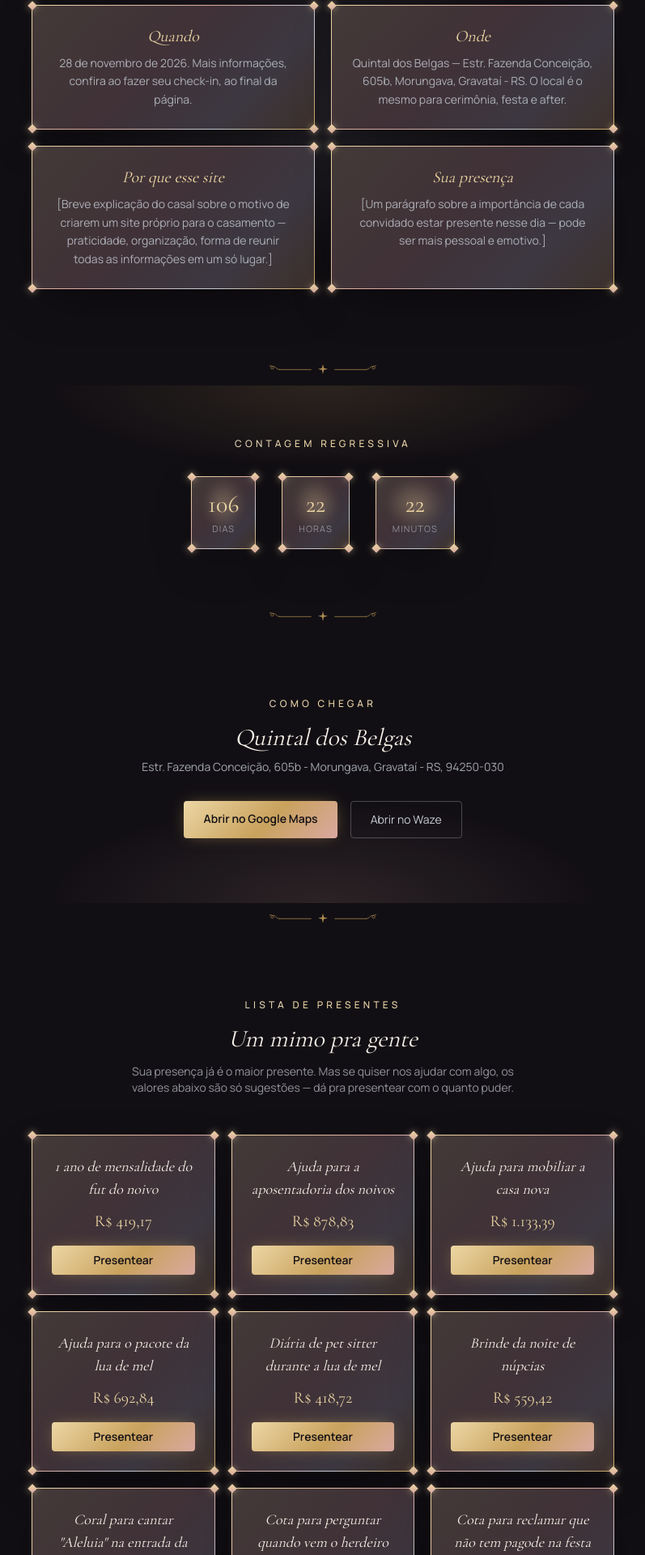
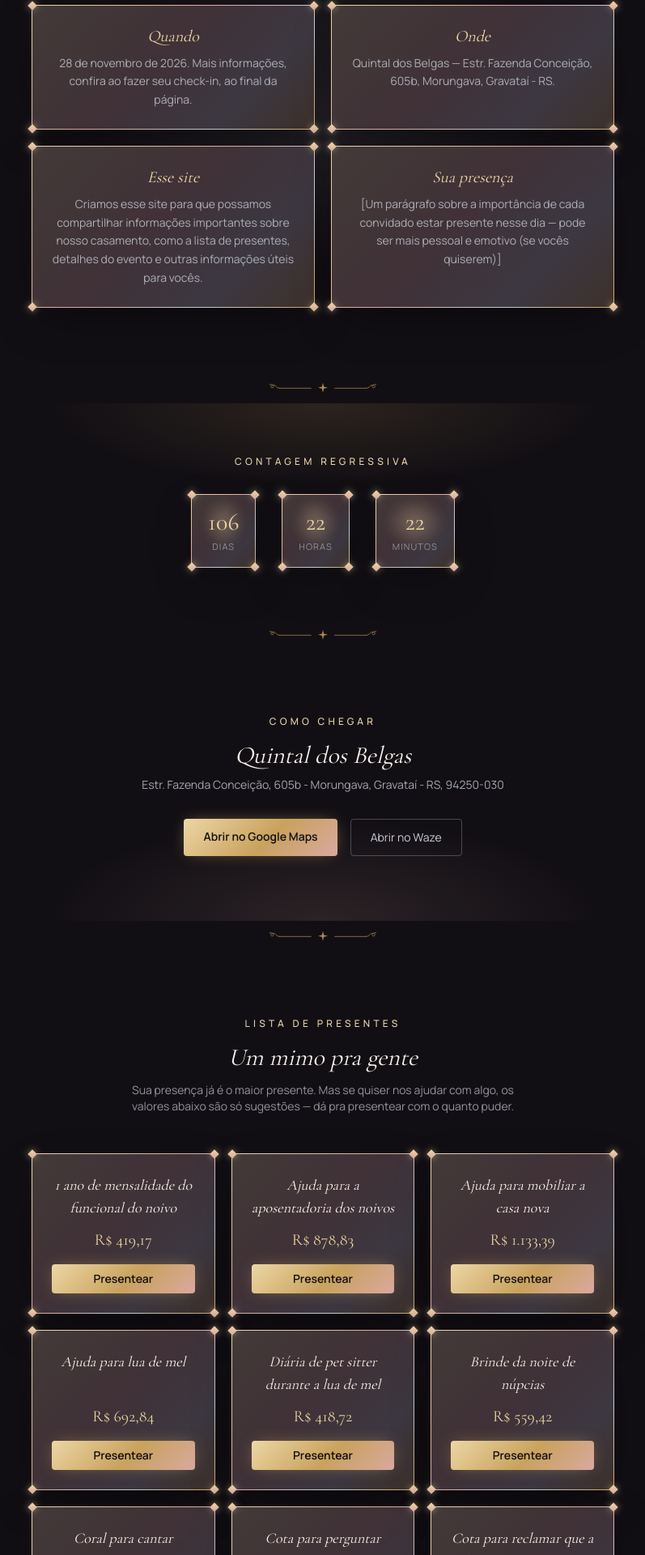
Before and after one commit to devpedroschuster/Casamento-GuLau, a Next.js app: page / in a window 1280 px wide. Shown: the part 2392-4312 px from the top of the page at 81% size, without its empty margins (241-1038 px from the left). Built offline with nearby package versions, Linux system fonts and the light colour scheme; no server answers.

Commit message:
fix text informacoes e lista presentes

```diff
--- a/src/app/components/informacoes.tsx
+++ b/src/app/components/informacoes.tsx
@@ -7,15 +7,15 @@ const CARDS = [
   },
   {
     titulo: "Onde",
-    texto: "Quintal dos Belgas — Estr. Fazenda Conceição, 605b, Morungava, Gravataí - RS. O local é o mesmo para cerimônia, festa e after.",
+    texto: "Quintal dos Belgas — Estr. Fazenda Conceição, 605b, Morungava, Gravataí - RS.",
   },
   {
-    titulo: "Por que esse site",
-    texto: "[Breve explicação do casal sobre o motivo de criarem um site próprio para o casamento — praticidade, organização, forma de reunir todas as informações em um só lugar.]",
+    titulo: "Esse site",
+    texto: "Criamos esse site para que possamos compartilhar informações importantes sobre nosso casamento, como a lista de presentes, detalhes do evento e outras informações úteis para vocês.",
   },
   {
     titulo: "Sua presença",
-    texto: "[Um parágrafo sobre a importância de cada convidado estar presente nesse dia — pode ser mais pessoal e emotivo.]",
+    texto: "[Um parágrafo sobre a importância de cada convidado estar presente nesse dia — pode ser mais pessoal e emotivo (se vocês quiserem)]",
   },
 ];
 
--- a/src/app/components/lista-presentes.tsx
+++ b/src/app/components/lista-presentes.tsx
@@ -11,17 +11,17 @@ const formatoReal = new Intl.NumberFormat("pt-BR", { style: "currency", currency
     quanto puder, editando o campo ao clicar em "Presentear". Ajuste o texto
     e os valores como quiser. */
 const PRESENTES = [
-  { titulo: "1 ano de mensalidade do fut do noivo", valor: 419.17 },
+  { titulo: "1 ano de mensalidade do funcional do noivo", valor: 419.17 },
   { titulo: "Ajuda para a aposentadoria dos noivos", valor: 878.83 },
   { titulo: "Ajuda para mobiliar a casa nova", valor: 1133.39 },
-  { titulo: "Ajuda para o pacote da lua de mel", valor: 692.84 },
+  { titulo: "Ajuda para lua de mel", valor: 692.84 },
   { titulo: "Diária de pet sitter durante a lua de mel", valor: 418.72 },
   { titulo: "Brinde da noite de núpcias", valor: 559.42 },
   { titulo: 'Coral para cantar "Aleluia" na entrada da noiva', valor: 839.08 },
-  { titulo: "Cota para perguntar quando vem o herdeiro", valor: 189.34 },
-  { titulo: "Cota para reclamar que não tem pagode na festa", valor: 336.25 },
+  { titulo: "Cota para perguntar quando vem o segundo herdeiro", valor: 189.34 },
+  { titulo: "Cota para reclamar que a festa para ser sem fim", valor: 336.25 },
   { titulo: "Aula de dança de salão pro padrinho desengonçado", valor: 249.9 },
-  { titulo: "Sapato novo pra não escorregar na pista de dança", valor: 310.5 },
+  { titulo: "Sapato novo pra não escorregar na pista", valor: 310.5 },
   { titulo: "Gorjeta pro DJ tocar aquela música específica", valor: 275.0 },
   { titulo: "Jantar de aniversário de 1 ano de casados", valor: 450.0 },
   { titulo: "Gasolina pro carro dos noivos", valor: 210.0 },
```
